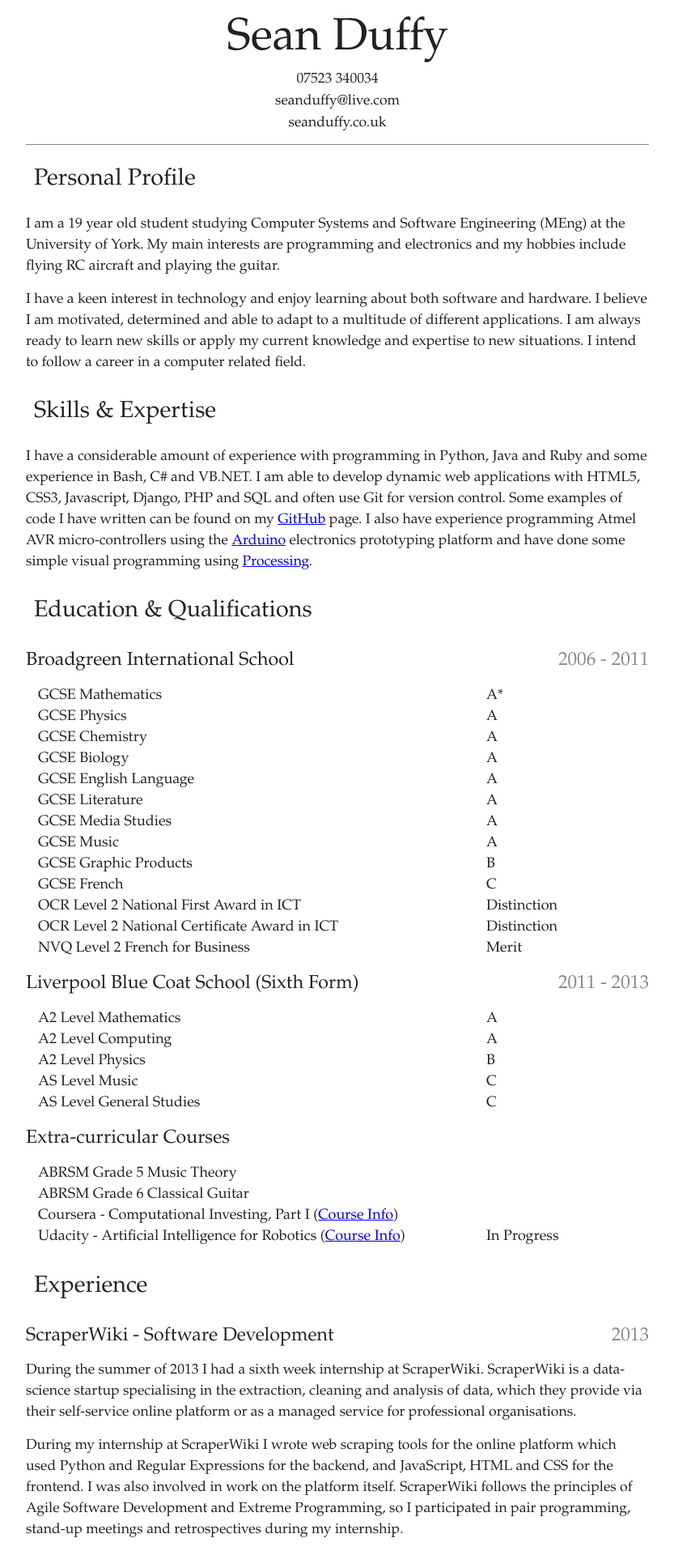
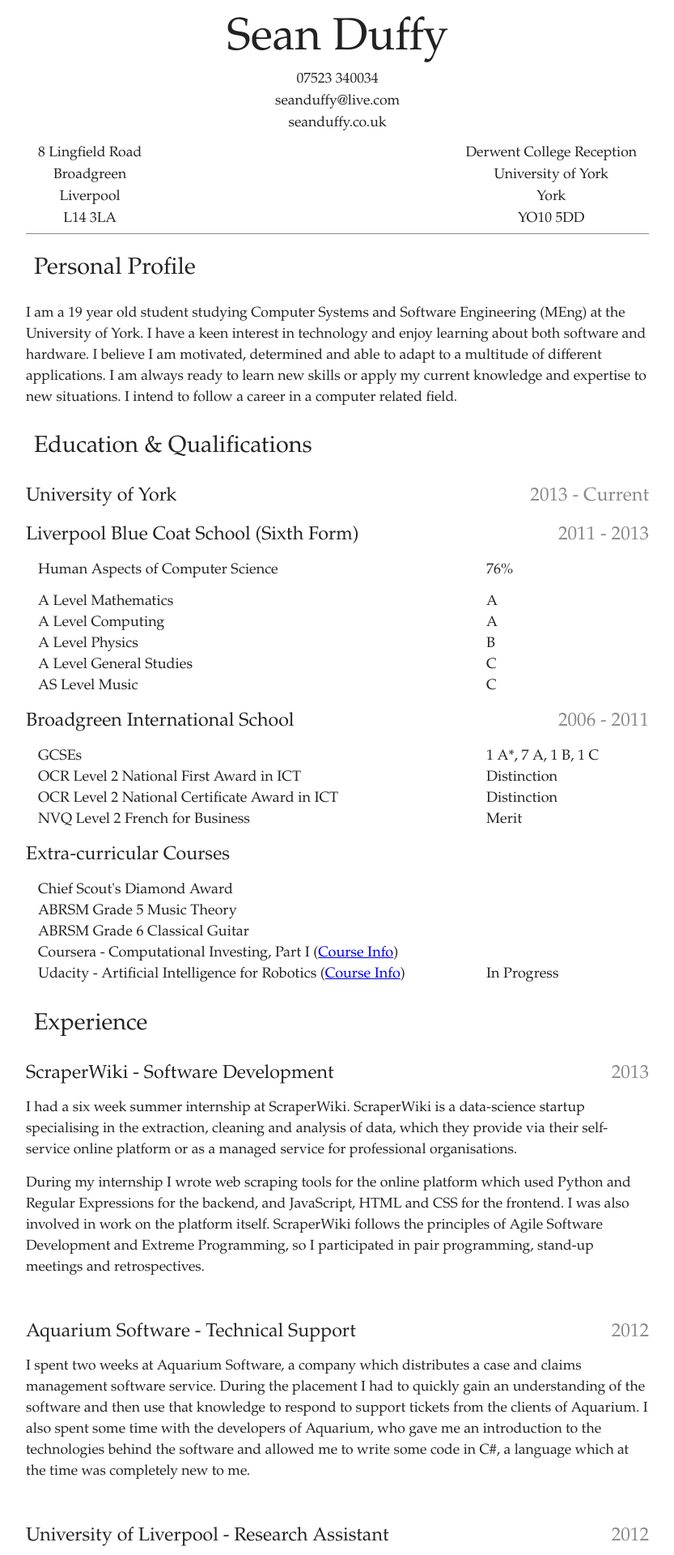
Before and after one commit to sean-duffy/blog-old, a Django app: page /cv/ in a window 1280 px wide. Shown: the top 1920 px of the page at 81% size, without its empty margins (223-1056 px from the left). Run offline with Django 3.2, Linux system fonts and the light colour scheme; some web fonts are replaced.

Commit message:
Add addresses to CV

```diff
--- a/blog/templates/main/cv.html
+++ b/blog/templates/main/cv.html
@@ -11,72 +11,74 @@
 			<p>07523 340034</p>
 			<p>seanduffy@live.com</p>
 			<p>seanduffy.co.uk</p>
+
+        <div id='addresses'>
+            <div id='address_left'>
+                <p>8 Lingfield Road</p>
+                <p>Broadgreen</p>
+                <p>Liverpool</p>
+                <p>L14 3LA</p>
+            </div>
+
+            <div id='address_right'>
+                <p>Derwent College Reception</p>
+                <p>University of York</p>
+                <p>York</p>
+                <p>YO10 5DD</p>
+            </div>
+        </div>
+
 		</header>
+
+
 		<section>
 
 			<h2>Personal Profile</h2>
 			<p>
                 I am a 19 year old student studying Computer Systems and Software Engineering (MEng) at the University of York.
-                My main interests are programming and electronics and my hobbies include flying RC aircraft and playing the guitar.
-			</p>
-			<p>
                 I have a keen interest in technology and enjoy learning about both software and hardware. I believe I am motivated,
                 determined and able to adapt to a multitude of different applications. I am always ready to learn new skills or apply
                 my current knowledge and expertise to new situations. I intend to follow a career in a computer related field.
 			</p>
 
-			<h2>Skills &amp; Expertise</h2>
-			<p>
-                I have a considerable amount of experience with programming in Python, Java and Ruby and some experience in Bash, C#
-                and VB.NET. I am able to develop dynamic web applications with HTML5, CSS3, Javascript, Django, PHP and SQL and often
-                use Git for version control. Some examples of code I have written can be found on my
-                <a href='http://www.github.com/sean-duffy'>GitHub</a> page. I also have experience programming Atmel AVR micro-controllers
-                using the <a href='http://www.arduino.cc'>Arduino</a> electronics prototyping platform and have done some simple visual
-                programming using <a href='http://processing.org'>Processing</a>.
-			</p>
+			<h2>Education &amp; Qualifications</h2>
 
-			<h2>Education &amp; Qualifications</h2>
+            <h3>University of York <span>2013 - Current</span></h3>
+            <table>
+                <tr>
+                    <th>Human Aspects of Computer Science</th>
+                    <td>76%</td>
+                </tr>
+
+            <h3>Liverpool Blue Coat School (Sixth Form) <span>2011 - 2013</span></h3>
+            <table>
+                <tr>
+                    <th>A Level Mathematics</th>
+                    <td>A</td>
+                </tr>
+                <tr>
+                    <th>A Level Computing</th>
+                    <td>A</td>
+                </tr>
+                <tr>
+                    <th>A Level Physics</th>
+                    <td>B</td>
+                </tr>
+                <tr>
+                    <th>A Level General Studies</th>
+                    <td>C</td>
+                </tr>
+                <tr>
+                    <th>AS Level Music</th>
+                    <td>C</td>
+                </tr>
+            </table>
+
 			<h3>Broadgreen International School <span>2006 - 2011</span></h3>
 			<table>
                 <tr>
-					<th>GCSE Mathematics</th>
-					<td>A*</td>
-				</tr>
-				<tr>
-					<th>GCSE Physics</th>
-					<td>A</td>
-				</tr>
-				<tr>
-					<th>GCSE Chemistry</th>
-					<td>A</td>
-				</tr>
-				<tr>
-					<th>GCSE Biology</th>
-					<td>A</td>
-				</tr>
-				<tr>
-					<th>GCSE English Language</th>
-					<td>A</td>
-				</tr>
-				<tr>
-					<th>GCSE Literature</th>
-					<td>A</td>
-				</tr>
-				<tr>
-					<th>GCSE Media Studies</th>
-					<td>A</td>
-				</tr>
-				<tr>
-					<th>GCSE Music</th>
-					<td>A</td>
-				</tr>
-				<tr>
-					<th>GCSE Graphic Products</th>
-					<td>B</td>
-				</tr>
-				<tr>
-					<th>GCSE French</th>
-					<td>C</td>
+                    <th>GCSEs</th>
+                    <td>1 A*, 7 A, 1 B, 1 C</td>
                 </tr>
 				<tr>
 					<th>OCR Level 2 National First Award in ICT</th>
@@ -91,31 +93,12 @@
 					<td>Merit</td>
 				</tr>
 			</table>
-			<h3>Liverpool Blue Coat School (Sixth Form) <span>2011 - 2013</span></h3>
+
+			<h3>Extra-curricular Courses</h3>
 			<table>
                 <tr>
-					<th>A2 Level Mathematics</th>
-					<td>A</td>
+                    <th>Chief Scout's Diamond Award</th>
                 </tr>
-				<tr>
-					<th>A2 Level Computing</th>
-					<td>A</td>
-				</tr>
-				<tr>
-					<th>A2 Level Physics</th>
-					<td>B</td>
-				</tr>
-				<tr>
-					<th>AS Level Music</th>
-					<td>C</td>
-				</tr>
-				<tr>
-					<th>AS Level General Studies</th>
-					<td>C</td>
-				</tr>
-			</table>
-			<h3>Extra-curricular Courses</h3>
-			<table>
 				<tr>
 					<th>ABRSM Grade 5 Music Theory</th>
 				</tr>
@@ -141,42 +124,31 @@
 
 			<h3>ScraperWiki - Software Development <span>2013</span></h3>
 			<p>
-                During the summer of 2013 I had a sixth week internship at ScraperWiki. ScraperWiki is a data-science
+                I had a six week summer internship at ScraperWiki. ScraperWiki is a data-science
                 startup specialising in the extraction, cleaning and analysis of data, which they provide via their
                 self-service online platform or as a managed service for professional organisations.
 			</p>
 			<p>
-                During my internship at ScraperWiki I wrote web scraping tools for the online platform which used Python
+                During my internship I wrote web scraping tools for the online platform which used Python
                 and Regular Expressions for the backend, and JavaScript, HTML and CSS for the frontend. I was also involved
                 in work on the platform itself. ScraperWiki follows the principles of Agile Software Development and Extreme
-                Programming, so I participated in pair programming, stand-up meetings and retrospectives during my internship.
+                Programming, so I participated in pair programming, stand-up meetings and retrospectives.
 			</p>
             <br>
 
 			<h3>Aquarium Software - Technical Support <span>2012</span></h3>
 			<p>
-                In the summer of 2012 I spent two weeks at Aquarium Software, a company which distributes a case and claims
-                management software service called Aquarium. During the placement I had to quickly gain an understanding of
-                the software and then use that knowledge to respond to support tickets from the clients of Aquarium, communicating
-                effectively to solve the issues they were having
-			</p>
-			<p>
-                I also spent some time with the developers of Aquarium, who gave me an introduction to the technologies behind
+                I spent two weeks at Aquarium Software, a company which distributes a case and claims
+                management software service. During the placement I had to quickly gain an understanding of
+                the software and then use that knowledge to respond to support tickets from the clients of Aquarium. I also spent some time with the developers of Aquarium, who gave me an introduction to the technologies behind
                 the software and allowed me to write some code in C#, a language which at the time was completely new to me.
-                This placement was an excellent opportunity for me to experience what it is like to work at a software company.
 			</p>
             <br>
 
 			<h3>University of Liverpool - Research Assistant <span>2012</span></h3>
 			<p>
                 I participated in a work experience placement in the department of Electrical Engineering and Electronics at
-                the University of Liverpool for a duration of two weeks in 2012. In this placement, I was assigned to work
-                with a group conducting research into the development of a rectification device capable of operating in the
-                terahertz frequency range.
-			</p>
-			<p>
-                During my time at this placement, I was able to gain skills such as the use of scientific optical and electrical
-                measurement apparatus, as well as analysis of the data produced by these instruments.
+                the University of Liverpool for a duration of two weeks. I was assigned to work with a group researching the development of a rectification device capable of operating in the terahertz frequency range. I operated optical and electrical measurement apparatus, as well as conducting analysis of the data produced by these instruments.
 			</p>
             <br>
 
@@ -187,31 +159,13 @@
                 and carry out tasks assigned to me. This included installing software, configuring new computers, setting up new pieces
                 of hardware, updating device firmware and many other tasks.
 			</p>
+
+            <h2>Skills &amp; Expertise</h2>
             <p>
-				Aled Morgan, my supervisor during my work experience, made the following comment of my performance during the placement:
-			</p>
-			<blockquote>
-                "Sean was a very keen member of the IT department during his work experience and was proactive in looking for tasks to
-                complete. I found him to be a very polite and punctual young man with excellent communication skills all of which will
-                serve him well for his future career in IT."
-			</blockquote>
-            <br>
-
-			<h2>Additional Information</h2>
-			<p>
-                During my time at Broadgreen International School I was appointed as a member of the school council, which held fortnightly
-                meeting to discuss matters concerning different aspects of the school. I attended several events and conferences outside of
-                school as part of the school council, including a trip to the Liverpool Youth Courts and a conference in Chorely about the
-                'Building Schools for the Future' project.
+                I am comfortable with the Python, Java, Ruby, JavaScript and PHP languages. I use the OSX and Linux operating systems on a regular basis and also have experience with Windows systems. I can developing dynamic websites using HTML CSS and JavaScript and have good knowledge of the Django and Ruby on Rails web frameworks. I have experience using version control with Git. Some examples of code I have written can be found on my <a href='http://www.github.com/sean-duffy'>GitHub</a> page.
             </p>
             <p>
-				I was a member of the Scouts for ten years and was awarded the Chief Scout's Diamond Award, the second highest award
-				available in the Explorer Scout section.
-			</p>
-			<p>
-                I was selected to be a prefect in the Liverpool Blue Coat School, which means I was given extra responsibilities and
-                duties including supervising rooms at lunchtime and ensuring the behaviour of younger students, as well as attending after
-                school events such as open days.
+                I have worked in a team using Agile software development and methods such as pair programming.
             </p>
 		</section>
 	</body>
--- a/main/static/cv.css
+++ b/main/static/cv.css
@@ -67,3 +67,17 @@ section p {
 	line-height: 26px;
 	margin: -5px 0 20px 0;
 }
+#address_left {
+    float: left;
+    text-align: center;
+    display: inline-block;
+}
+#address_right {
+    float: right;
+    text-align: center;
+    display: inline-block;
+}
+#addresses {
+    padding: 5px;
+    height: 100px;
+}
--- a/public/static/cv.css
+++ /dev/null
@@ -1,69 +0,0 @@
-body {
-	margin: 0 auto;
-	width: 770px;
-	font-family: Palatino, 'Palatino Linotype', serif;
-	text-rendering: optimizeLegibility;
-	color: #222;
-}
-h1 {
-	font-size: 3.5em;
-	font-weight: normal;
-	margin: 5px 0;
-}
-h2 {
-	font-size: 1.8em;
-	font-weight: normal;
-	margin: 12px 0;
-}
-h3 {
-	font-size: 1.45em;
-	font-weight: normal;
-	margin: 14px 0 20px 0;
-}
-span {
-	color: #888;
-	float: right;
-}
-table {
-	font-size: 18px;
-	margin: -5px 12px 16px 12px;
-}
-tr {
-	margin: 50px;
-}
-th {
-	font-weight: normal;
-	width: 550px;
-}
-blockquote {
-	font-size: 1.1em;
-	font-weight: normal;
-	line-height: 26px;
-	font-style: italic;
-}
-header {
-	margin: 0 auto -15px;
-	padding: 10px;
-	text-align: center;
-	border-bottom: 1px #888 solid;
-}
-header p {
-	font-size: 1.1em;
-	font-weight: normal;
-	margin: 5px 0;
-}
-section {
-	margin: 0 auto;
-	padding: 10px 0;
-	text-align: left;
-}
-section h2 {
-	margin: 30px 10px;
-}
-section p {
-	font-size: 1.1em;
-	font-weight: normal;
-	font-variant: normal;
-	line-height: 26px;
-	margin: -5px 0 20px 0;
-}
```
Lines whose indentation alone changed are shown as unchanged.
